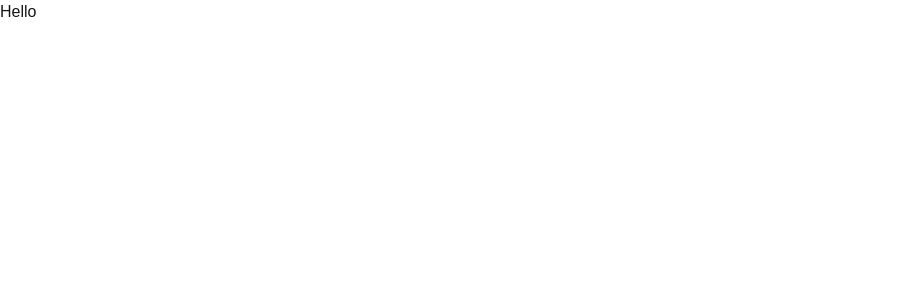
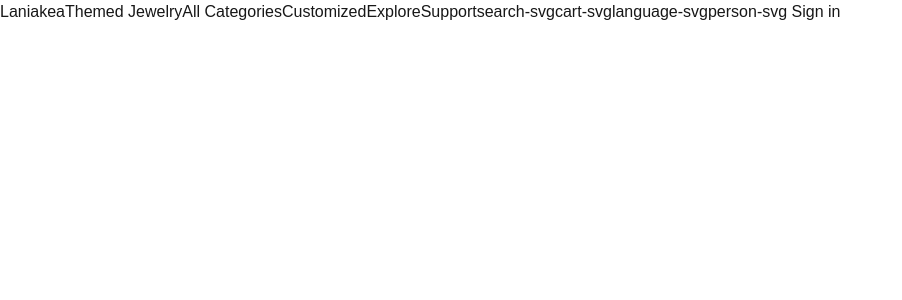
Before and after one commit to vidyesh95/laniakea-next, a Next.js app: page / in a window 1280 px wide. Shown: the top 300 px of the page, without its empty margins (0-902 px from the left). Built offline with nearby package versions, Linux system fonts and the light colour scheme.

Commit message:
feat: add navigation header with links to homepage
Introduce a navigation header with links to various sections of the website, including themed jewelry, all categories, and support. This enhances the user experience by providing easy access to different parts of the site.

```diff
--- a/src/app/page.tsx
+++ b/src/app/page.tsx
@@ -1,5 +1,24 @@
 export default function Home() {
   return (
-    <p>Hello</p>
+    <>
+      <header>
+        <nav>
+          <a href="#">Laniakea</a>
+          <a href="/themed-jewelery">Themed Jewelry</a>
+          <a href="/all-categories">All Categories</a>
+          <a href="/customized">Customized</a>
+          <a href="/explore">Explore</a>
+          <a href="/support">Support</a>
+          <a href="/search">search-svg</a>
+          <a href="/cart">cart-svg</a>
+          <a href="/language">language-svg</a>
+          <a href="/sign-in">
+            <button type="button">person-svg Sign in</button>
+          </a>
+        </nav>
+      </header>
+      <main></main>
+      <footer></footer>
+    </>
   );
 }
```
